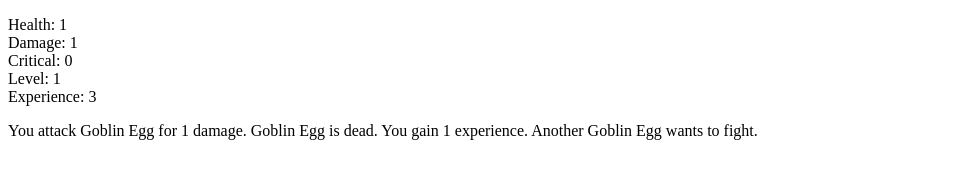
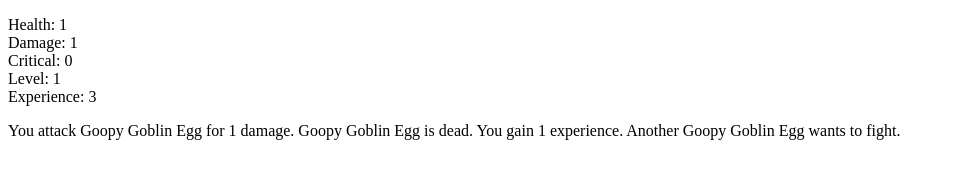
Before and after one commit to armstrongch/IdleGoblinWar, a plain HTML site: page index.html in a window 1280 px wide. Shown: the whole page, without its empty margins (0-955 px from the left). Drawn offline with nearby package versions, Linux system fonts and the light colour scheme.

Commit message:
Update index.html

```diff
--- a/index.html
+++ b/index.html
@@ -48,7 +48,7 @@
 			}
 
 			var creatureNames = [
-				"Goblin Egg",
+				"Goopy Goblin Egg",
 				"Hungry Goblin Larva",
 				"Feral Goblin Toddler",
 				"Vicious Goblin Child",
```
